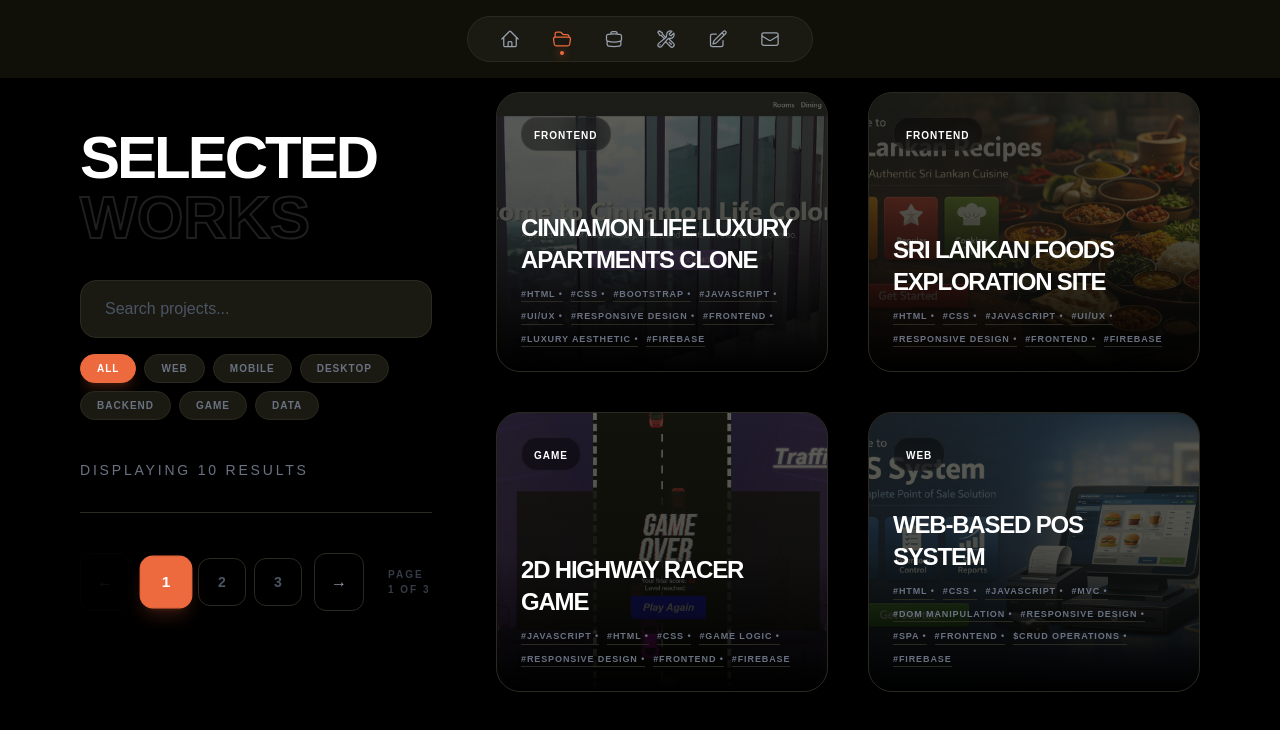
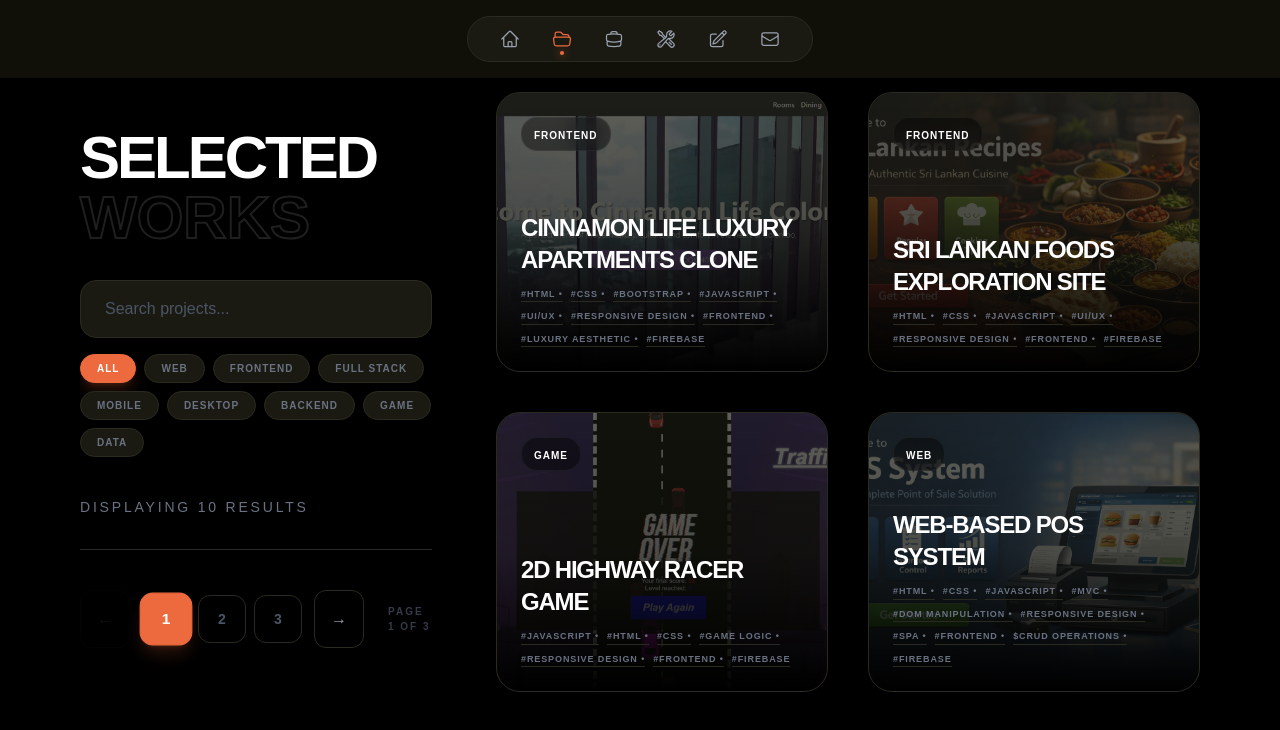
Before and after one commit to tharu-2003/Tharusha_Sandaruwan_Dahanayaka, a React (Vite) app: page /projects in a window 1280 px wide. Shown: the top 730 px of the page. Built offline with nearby package versions, Linux system fonts and the light colour scheme.

Commit message:
add two searching tags

```diff
--- a/src/pages/ProjectPage.tsx
+++ b/src/pages/ProjectPage.tsx
@@ -28,6 +28,8 @@ const ProjectPage = () => {
   const quickFilters = [
     { label: "All", value: "" },
     { label: "Web", value: "Web" },
+    { label: "Frontend", value: "Frontend" },
+    { label: "Full Stack", value: "Full Stack" },
     { label: "Mobile", value: "Mobile" },
     { label: "Desktop", value: "Desktop" },
     { label: "Backend", value: "Backend" },
```
